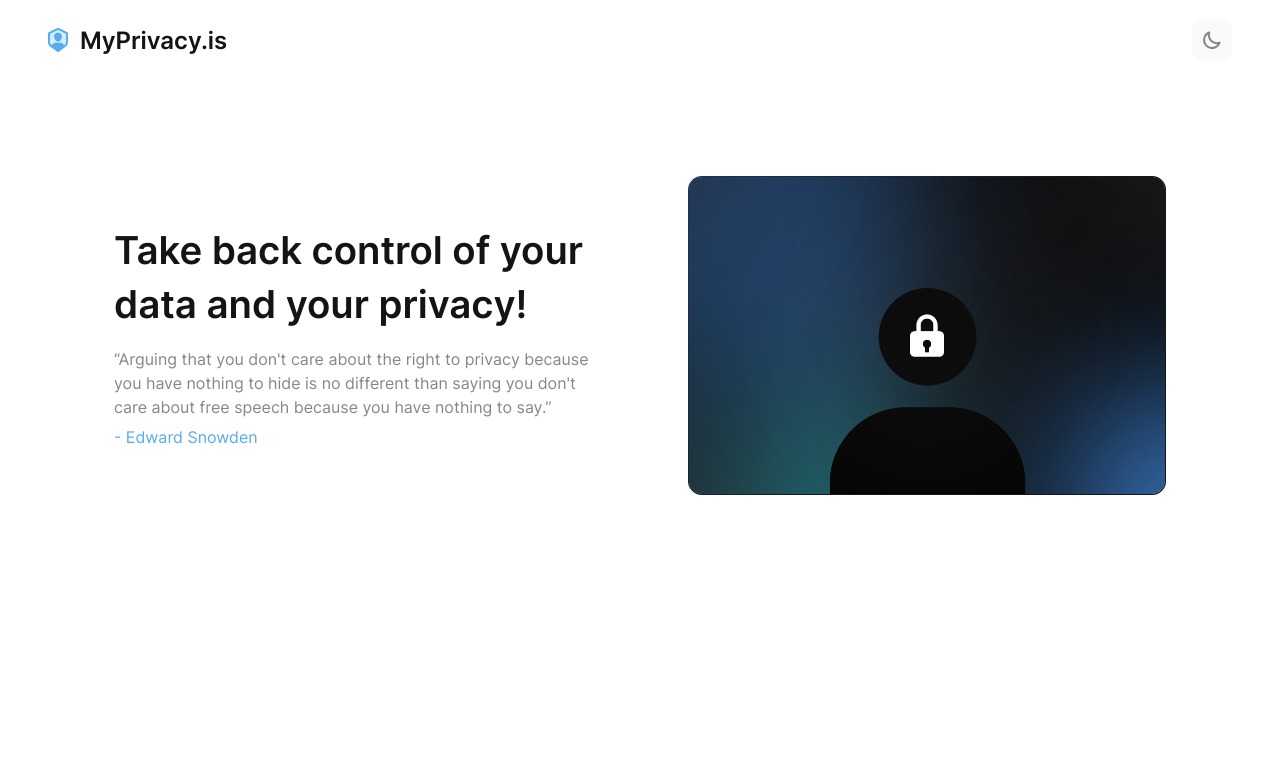
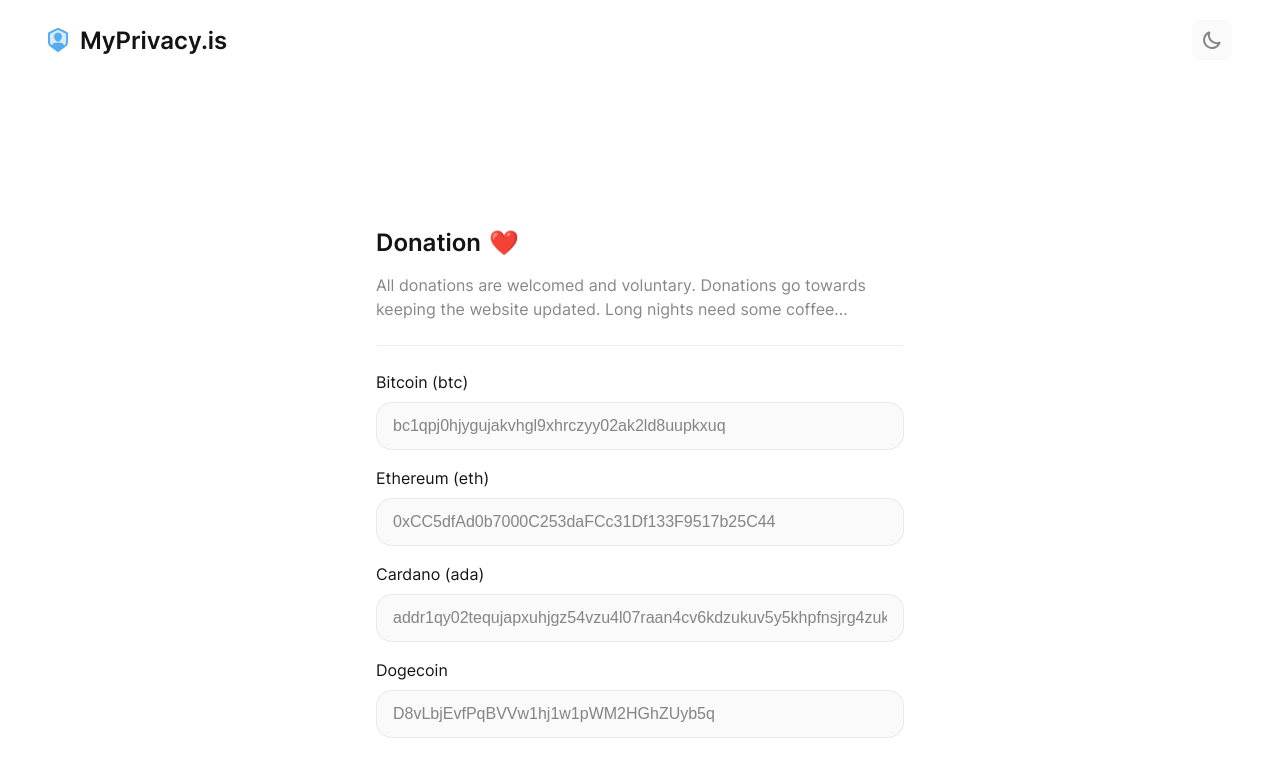
Before and after one commit to MyPrivacyis/myprivacy.is, a Next.js app: page /donate in a window 1280 px wide. Shown: the top 776 px of the page. Built offline with nearby package versions, Linux system fonts and the light colour scheme.

Commit message:
added donation page

```diff
--- a/pages/_app.js
+++ b/pages/_app.js
@@ -75,6 +75,11 @@ const GlobalStyle = createGlobalStyle`
     background-color: ${(props) => props.theme.body};
     color: ${(props) => props.theme.titleColor};
     font-family: 'Inter', sans-serif;
+  }
+
+  ::selection {
+    background-color: #55ACEE12;
+    color: #55ACEE;
   }
 `;
 
--- a/pages/donate.js
+++ b/pages/donate.js
@@ -4,19 +4,102 @@ import Hero from "../components/hero";
 
 //Styled components
 const Main = styled.main`
+  padding: 148px 24px;
+  max-width: 576px;
+  margin: 0 auto 148px auto;
+`;
+
+const Title = styled.h2`
+  font-size: 24px;
+  margin-bottom: 16px;
+
+  span {
+    margin-left: 8px;
+    color: ${(props) => props.theme.colors.red};
+  }
+`;
+
+const Description = styled.p`
+  color: ${(props) => props.theme.bodyText};
+  font-size: 16px;
+  line-height: 1.5;
+  margin-bottom: 24px;
+  white-space: pre-line;
+`;
+
+const Spacer = styled.div`
   width: 100%;
-  padding: 144px 24px;
+  height: 1px;
+  border-radius: 1px;
+  background-color: ${(props) => props.theme.bodyText};
+  opacity: 0.12;
+  margin-bottom: 24px;
+`;
 
-  @media (max-width: 992px) {
-    padding: 48px 24px;
+const CryptoTitle = styled.p`
+  color: ${(props) => props.theme.titleColor};
+  font-size: 16px;
+  line-height: 1.5;
+  margin-bottom: 8px;
+`;
+
+const Input = styled.input`
+  width: 100%;
+  background-color: ${(props) => props.theme.panel};
+  border: 1px solid ${(props) => props.theme.navigatorBorder};
+  padding: 8px 16px;
+  display: flex;
+  align-items: center;
+  height: 48px;
+  border-radius: 16px;
+  color: ${(props) => props.theme.bodyText};
+  font-size: 16px;
+  line-height: 1.5;
+  margin-bottom: 16px;
+
+  &:focus {
+    outline: none;
+    border: 1px solid ${(props) => props.theme.navigatorBorder};
   }
 `;
 
 export default function Home() {
   return (
     <>
-      <Hero />
-      <Main></Main>
+      <Main>
+        <Title>
+          Donation<span>❤️</span>
+        </Title>
+        <Description>
+          All donations are welcomed and voluntary. Donations go towards keeping
+          the website updated. Long nights need some coffee...
+        </Description>
+        <Spacer />
+        <CryptoTitle>Bitcoin (btc)</CryptoTitle>
+        <Input
+          type="text"
+          value="bc1qpj0hjygujakvhgl9xhrczyy02ak2ld8uupkxuq"
+          readonly
+        />
+        <CryptoTitle>Ethereum (eth)</CryptoTitle>
+        <Input
+          type="text"
+          value="0xCC5dfAd0b7000C253daFCc31Df133F9517b25C44"
+          readonly
+        />
+        <CryptoTitle>Cardano (ada)</CryptoTitle>
+        <Input
+          type="text"
+          value="addr1qy02tequjapxuhjgz54vzu4l07raan4cv6kdzukuv5y5khpfnsjrg4zukdgq9j5rtnkscv29mj7pd903p9rgudwdm45sz3x893"
+          readonly
+        />
+        <CryptoTitle>Dogecoin</CryptoTitle>
+        <Input
+          type="text"
+          value="D8vLbjEvfPqBVVw1hj1w1pWM2HGhZUyb5q"
+          readonly
+        />
+      </Main>
     </>
   );
 }
```
